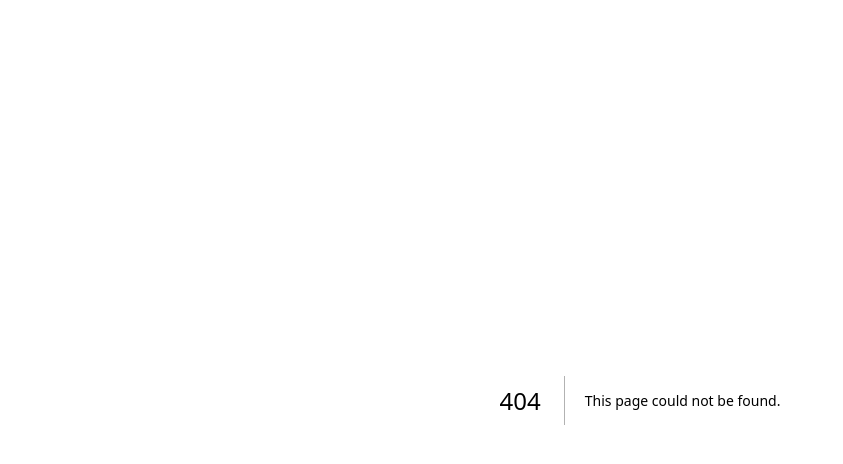
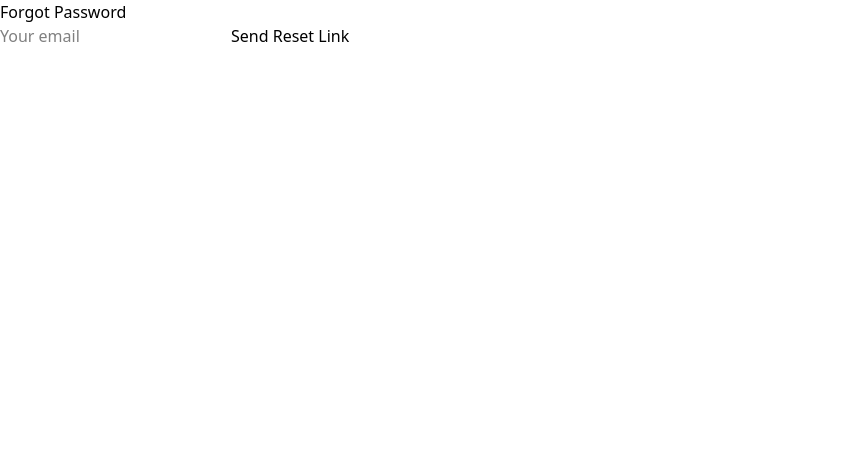
Before and after one commit to Rabbit-Start-x-TTTA/rocket-xp-frontend, a Next.js app: page /forgot-password in a window 1280 px wide. Before the commit this address had no page. Shown: the top 464 px of the page, without its empty margins (0-843 px from the left). Built offline with nearby package versions, Linux system fonts and the light colour scheme.

Commit message:
feat: add forgot and reset password pages

```diff
--- /dev/null
+++ b/src/app/forgot-password/page.tsx
@@ -0,0 +1,31 @@
+"use client";
+
+import { useState } from "react";
+
+export default function ForgotPassword() {
+  const [email, setEmail] = useState("");
+
+  const handleSubmit = async (e: React.FormEvent) => {
+    e.preventDefault();
+    await fetch("/api/forgot-password", {
+      method: "POST",
+      body: JSON.stringify({ email }),
+      headers: { "Content-Type": "application/json" },
+    });
+    alert("If your email exists, you’ll receive a reset link.");
+  };
+
+  return (
+    <form onSubmit={handleSubmit}>
+      <h1>Forgot Password</h1>
+      <input
+        type="email"
+        placeholder="Your email"
+        value={email}
+        onChange={(e) => setEmail(e.target.value)}
+        required
+      />
+      <button type="submit">Send Reset Link</button>
+    </form>
+  );
+}
```
Also changed, not shown: src/app/reset-password/page.tsx (added).
